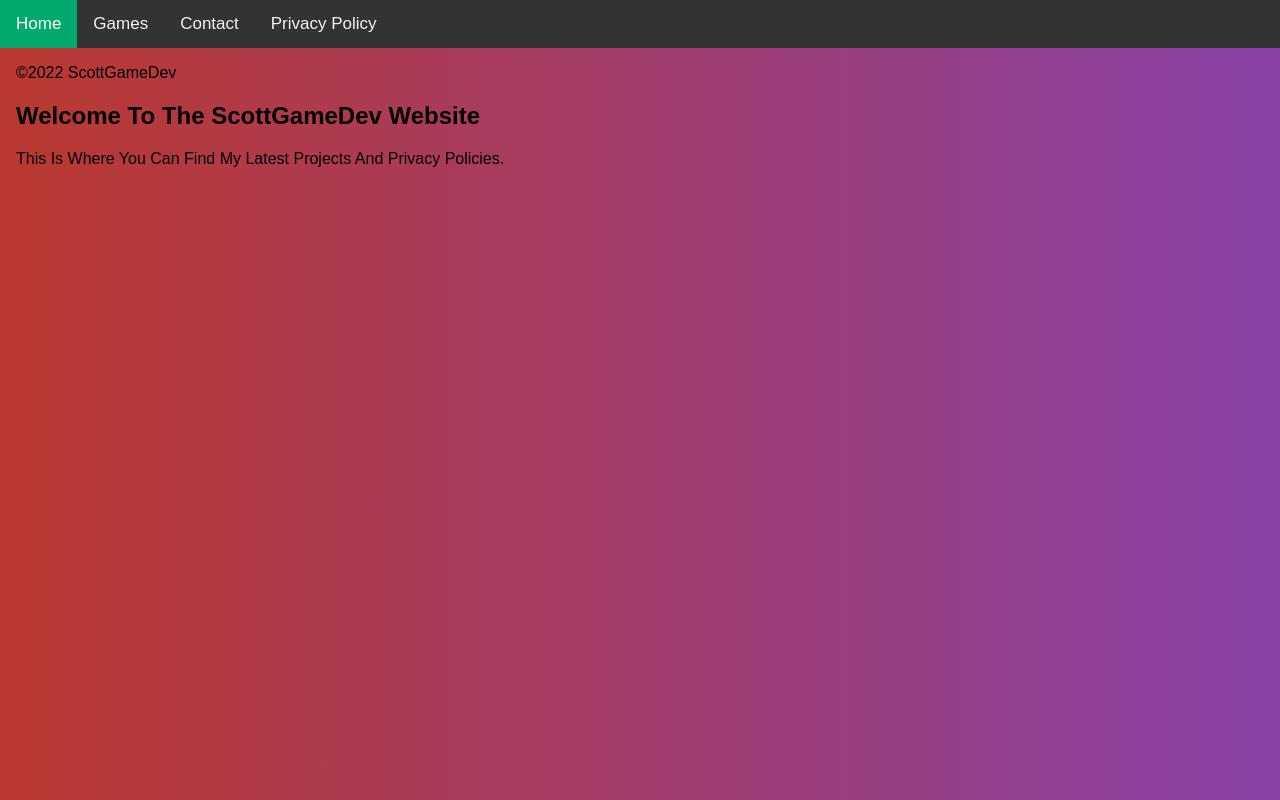
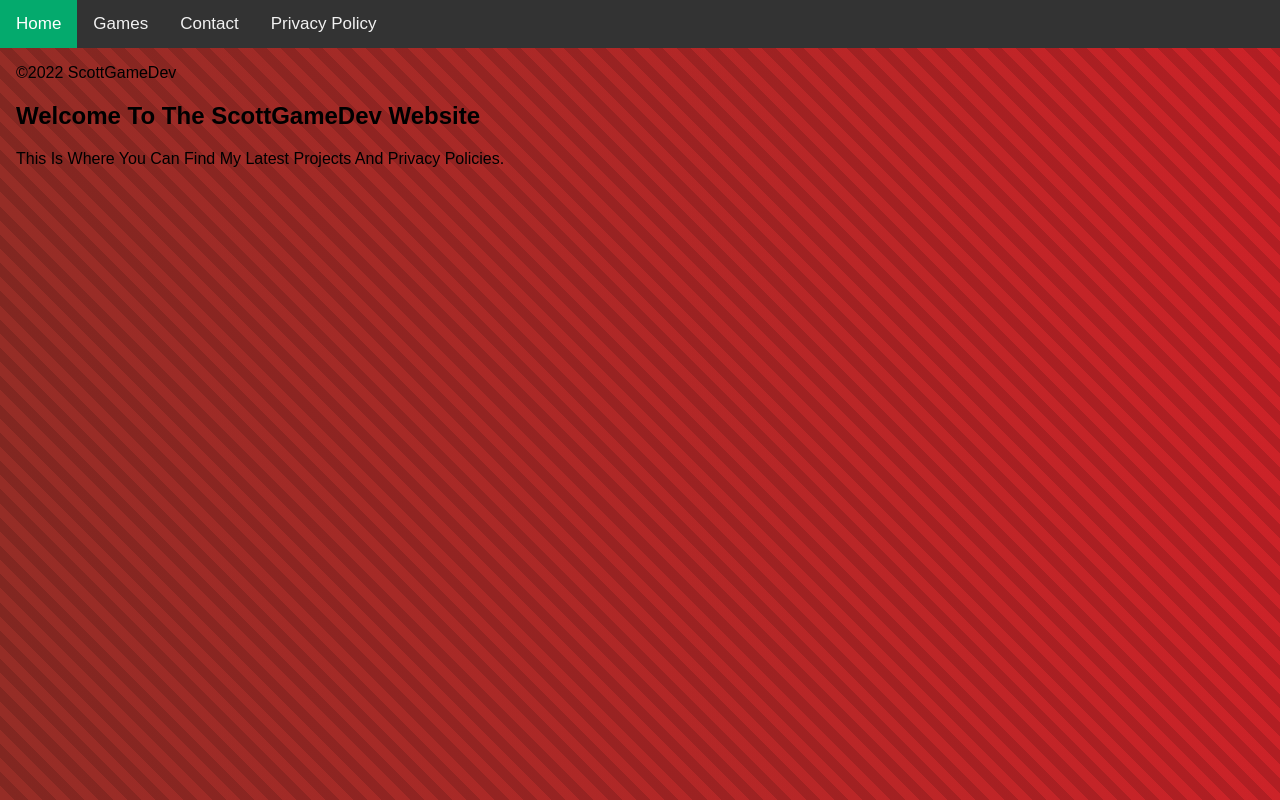
Before and after one commit to ScottGameDev/Scottgamedev.github.io, a plain HTML site: page index.html in a window 1280 px wide. Drawn offline with Linux system fonts and the light colour scheme.

Commit message:
Updated Background

```diff
--- a/stylesheet.css
+++ b/stylesheet.css
@@ -1,5 +1,8 @@
-.animation-area{
-    background: linear-gradient(to left, #8942a8, #ba382f);
+.animation-area {
+    background: linear-gradient(to left, #ff2b32, #ba382f);
     width: 100%;
     height: 100vh;
 }
+.animation-area {
+    background: repeating-linear-gradient( 45deg, rgba(0, 0, 0, 0.2), rgba(0, 0, 0, 0.2) 10px, rgba(0, 0, 0, 0.3) 10px, rgba(0, 0, 0, 0.3) 20px ),linear-gradient(to left, #ff2b32, #ba382f)
+}
```
